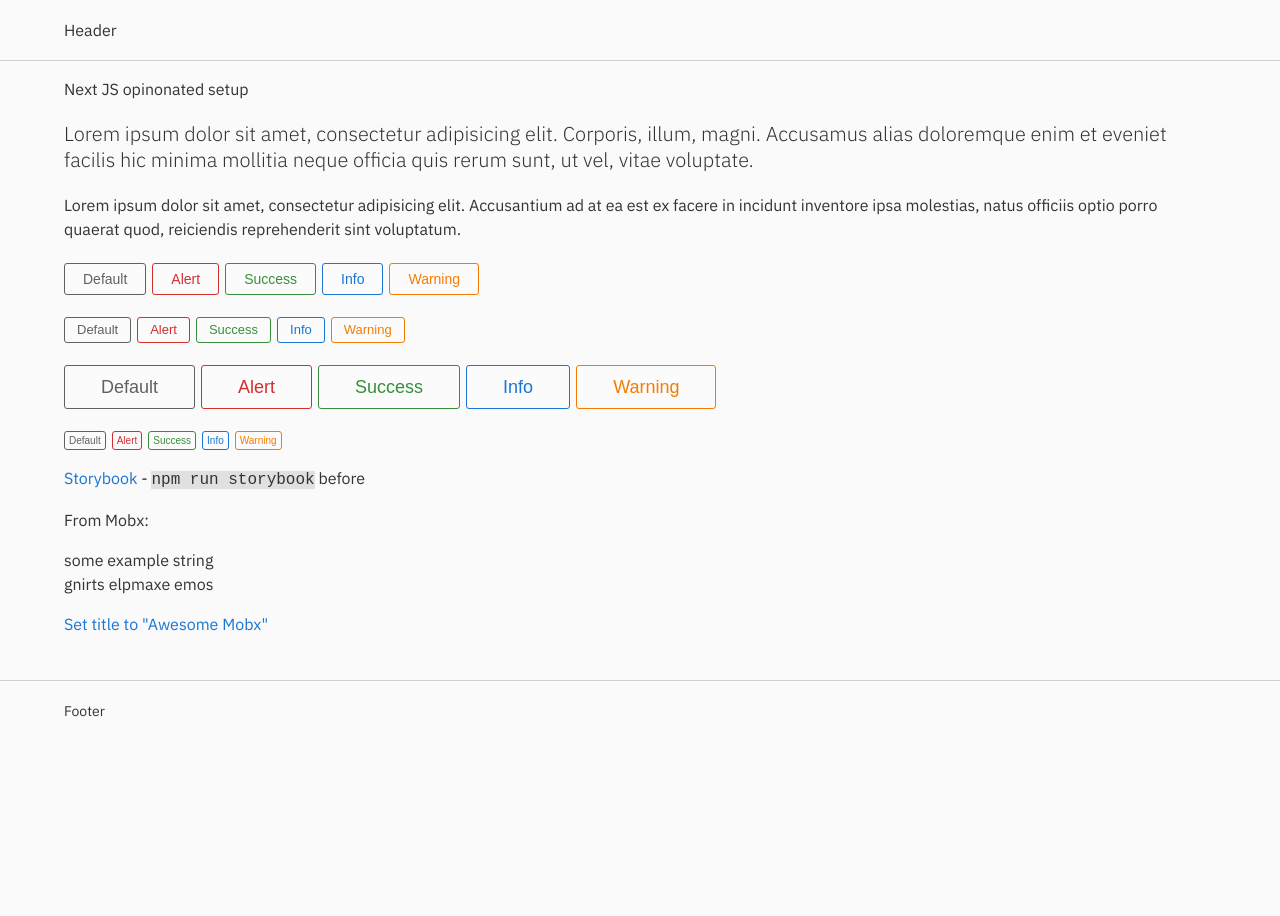
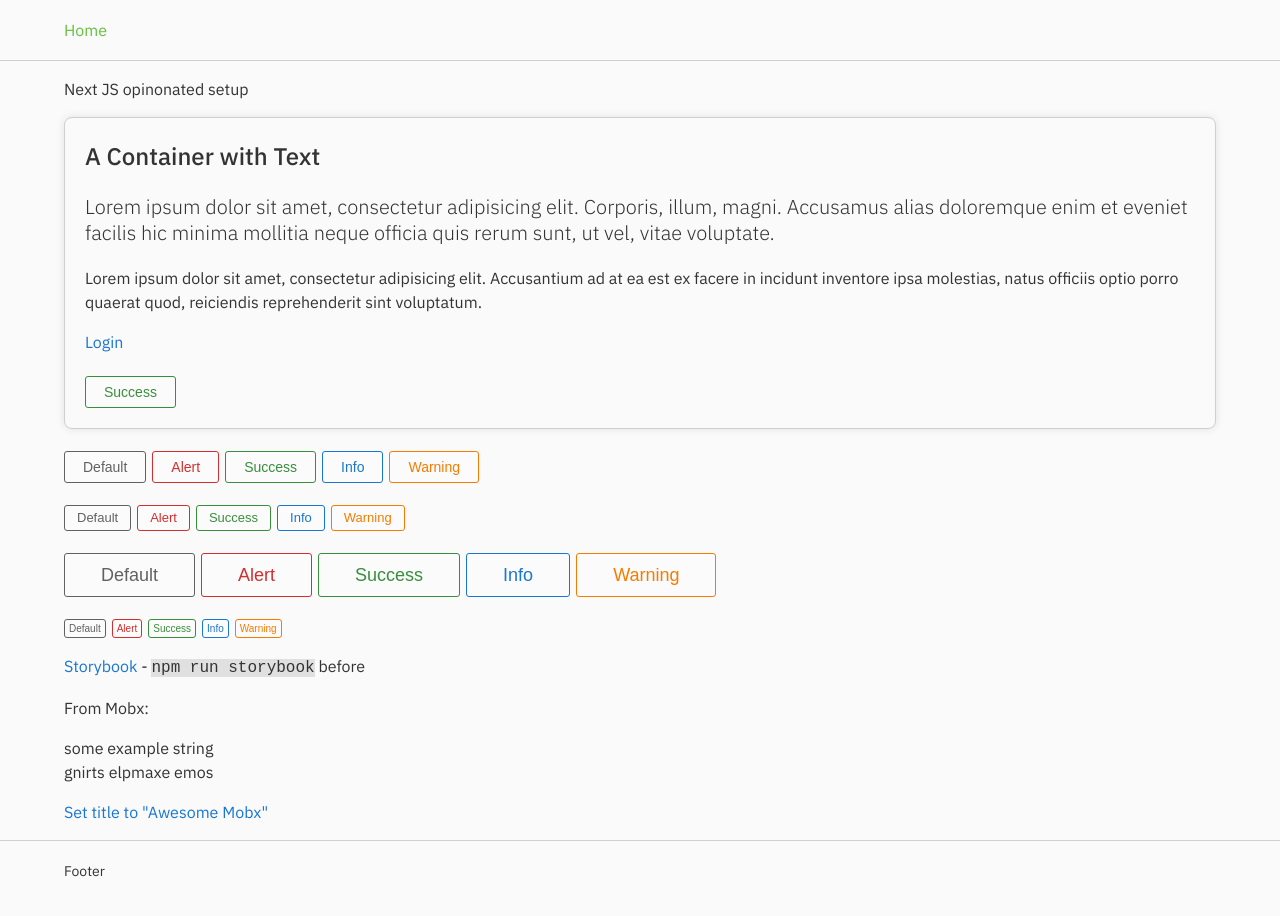
Before and after one commit to yetric/nextjs, a Next.js app: page / in a window 1280 px wide. Shown: the top 916 px of the page. Before the commit the page ends 800 px from the top, so only its background shows below. Built offline with nearby package versions, Linux system fonts and the light colour scheme.

Commit message:
WiP - login.tsx

```diff
--- a/src/pages/index.tsx
+++ b/src/pages/index.tsx
@@ -3,9 +3,8 @@ import Link from "next/link";
 import { useStores } from "../shared/hooks/use-stores";
 import React from "react";
 import { observer } from "mobx-react-lite";
-import { withTitle } from "../shared/hoc/withTitle";
-import { withLayout } from "../shared/hoc/withLayout";
 import { asPage } from "../shared/hoc/asPage";
+import { Container } from "@components/Container";
 
 const Home = observer(() => {
     const { appStore } = useStores();
@@ -13,16 +12,26 @@ const Home = observer(() => {
         <div>
             <p>Next JS opinonated setup</p>
 
-            <p className="lead">
-                Lorem ipsum dolor sit amet, consectetur adipisicing elit. Corporis, illum, magni.
-                Accusamus alias doloremque enim et eveniet facilis hic minima mollitia neque officia
-                quis rerum sunt, ut vel, vitae voluptate.
-            </p>
-            <p>
-                Lorem ipsum dolor sit amet, consectetur adipisicing elit. Accusantium ad at ea est
-                ex facere in incidunt inventore ipsa molestias, natus officiis optio porro quaerat
-                quod, reiciendis reprehenderit sint voluptatum.
-            </p>
+            <Container>
+                <h2>A Container with Text</h2>
+                <p className="lead">
+                    Lorem ipsum dolor sit amet, consectetur adipisicing elit. Corporis, illum,
+                    magni. Accusamus alias doloremque enim et eveniet facilis hic minima mollitia
+                    neque officia quis rerum sunt, ut vel, vitae voluptate.
+                </p>
+                <p>
+                    Lorem ipsum dolor sit amet, consectetur adipisicing elit. Accusantium ad at ea
+                    est ex facere in incidunt inventore ipsa molestias, natus officiis optio porro
+                    quaerat quod, reiciendis reprehenderit sint voluptatum.
+                </p>
+                <p>
+                    <Link href={"/login"}>
+                        <a>Login</a>
+                    </Link>
+                </p>
+
+                <Button type={"success"}>Success</Button>
+            </Container>
 
             <p>
                 <Button>Default</Button>
--- /dev/null
+++ b/src/shared/components/Container.tsx
@@ -0,0 +1,4 @@
+import React from "react";
+import styles from "./styles/Container.module.scss";
+
+export const Container = ({ children }) => <div className={styles.base}>{children}</div>;
--- /dev/null
+++ b/src/shared/components/Form.tsx
@@ -0,0 +1,3 @@
+import React from "react";
+
+export const Form = ({ children }) => <form>{children}</form>;
--- a/src/shared/components/Header.tsx
+++ b/src/shared/components/Header.tsx
@@ -1,8 +1,13 @@
 import React from "react";
 import styles from "./styles/Header.module.scss";
+import Link from "next/link";
 
 export const Header = () => (
     <div className={styles.outer}>
-        <div className={styles.inner}>Header</div>
+        <div className={styles.inner}>
+            <Link href={"/"}>
+                <a className={styles.brand}>Home</a>
+            </Link>
+        </div>
     </div>
 );
--- /dev/null
+++ b/src/shared/components/styles/Container.module.scss
@@ -0,0 +1,15 @@
+.base {
+  border: 1px solid var(--light-gray);
+  padding: 20px;
+  border-radius: 8px;
+  background: var(--white);
+  box-shadow: 0 0 8px rgba(#000, .1);
+  p, h1, h2, h3, h4, h5 {
+    &:first-child {
+      margin-top: 0;
+    }
+  }
+  p:last-child {
+    margin-bottom: 0;
+  }
+}
--- a/src/shared/components/styles/Header.module.scss
+++ b/src/shared/components/styles/Header.module.scss
@@ -6,3 +6,8 @@
 .inner {
   composes: content from "Layout.module.scss";
 }
+
+.brand {
+  color: #66bf3c;
+  text-decoration: none;
+}
--- a/src/styles/globals.scss
+++ b/src/styles/globals.scss
@@ -40,3 +40,7 @@ p.lead {
   font-size: 125%;
   line-height: 1.3;
 }
+
+h1, h2, h3, h4, h5, h6 {
+  font-weight: 500;
+}
```
Also changed, not shown: src/pages/login.tsx (added, +30 -0 lines), src/shared/components/FormItem.tsx (added, +8 -0 lines).
